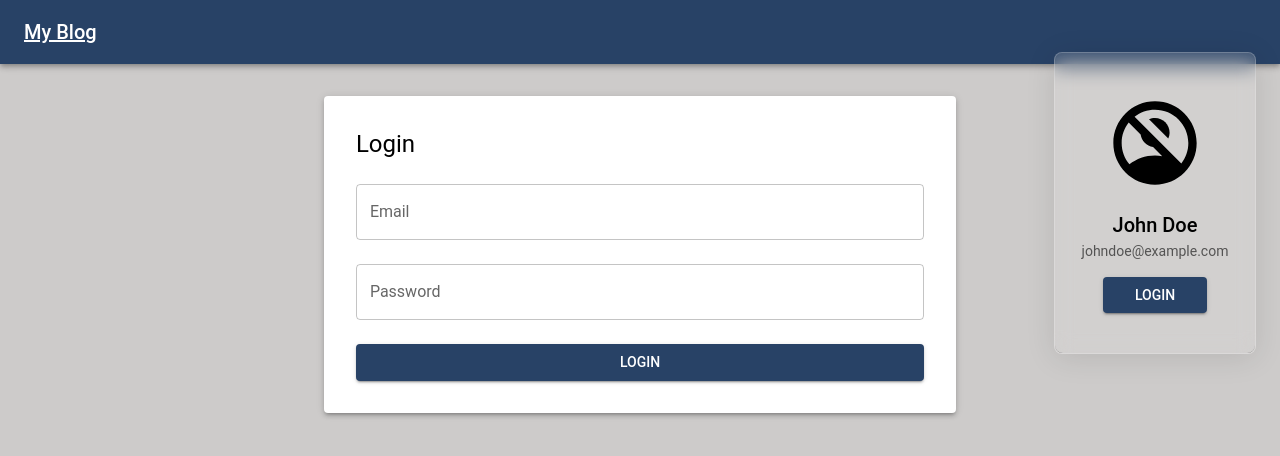
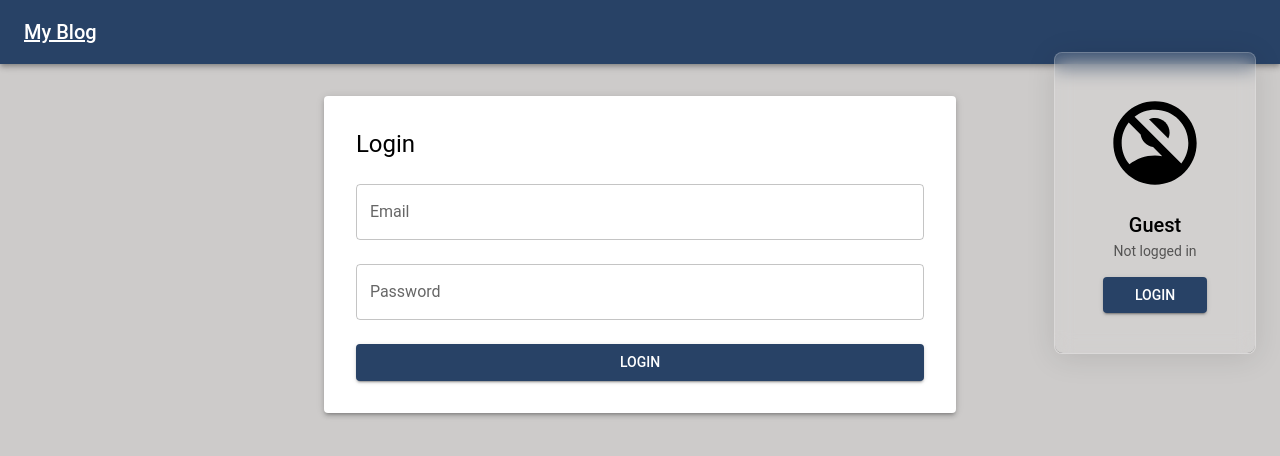
Before and after one commit to deepaksp24/my-blog-frontend, a React (Create React App) app: page /login in a window 1280 px wide. Both pictures are taken after a click on the button 1236 px from the left and 32 px from the top of the page. Shown: the top 456 px of the page. Built offline with nearby package versions, Linux system fonts and the light colour scheme; no server answers; some icons are missing.

Commit message:
feature : login and store JWT token

```diff
--- a/src/App.js
+++ b/src/App.js
@@ -1,5 +1,6 @@
 import { Container } from "@mui/material";
 import "./App.css";
+import { UserProvider } from "./context/UserContext";
 import Navbar from "./pages/Navbar";
 import { Route, Routes } from "react-router-dom";
 import Login from "./pages/Login";
@@ -9,7 +10,7 @@ import Register from "./pages/Register";
 
 function App({ toggleColorMode }) {
   return (
-    <>
+    <UserProvider>
       <Navbar toggleColorMode={toggleColorMode} />
       <Container sx={{ mt: 4 }}>
         <Routes>
@@ -19,7 +20,7 @@ function App({ toggleColorMode }) {
           <Route path="/register" element={<Register />} />
         </Routes>
       </Container>
-    </>
+    </UserProvider>
   );
 }
 
--- a/src/api/blog.js
+++ b/src/api/blog.js
@@ -46,3 +46,29 @@ export const loginUser = async (payload) => {
   const result = await response.json();
   return result?.body;
 };
+
+export async function verifyUser(token) {
+  try {
+    const res = await fetch(`${BASE_URL}auth/verify`, {
+      method: "POST",
+      headers: {
+        "Content-Type": "application/json",
+      },
+      body: JSON.stringify({ token: token }),
+    });
+
+    const data = await res.json();
+
+    if (data.body?.status) {
+      return {
+        username: data.body.user_name,
+        email: data.body.display_name,
+      };
+    }
+
+    return null;
+  } catch (err) {
+    console.error("Verification failed:", err);
+    return null;
+  }
+}
--- a/src/components/AccountMenu.jsx
+++ b/src/components/AccountMenu.jsx
@@ -2,9 +2,12 @@ import { Box, Typography, Button } from "@mui/material";
 import { useNavigate } from "react-router-dom";
 import AccountCircleIcon from "@mui/icons-material/AccountCircle";
 import { NoAccountsRounded } from "@mui/icons-material";
+import { useUser } from "../context/UserContext";
+
 export default function AccountMenu() {
   const navigate = useNavigate();
-
+  const { username, email } = useUser();
+  const isLoggedIn = username && email;
   return (
     <Box
       sx={{
@@ -21,13 +24,24 @@ export default function AccountMenu() {
       }}
     >
       {/* <AccountCircleIcon sx={{ fontSize: 100 }} /> */}
-      <NoAccountsRounded sx={{ fontSize: 100 }} />
-
+      {isLoggedIn ? (
+        <>
+          <AccountCircleIcon sx={{ fontSize: 100 }} />
           <Typography variant="h6" mt={2}>
-        John Doe
+            {username}
           </Typography>
           <Typography variant="body2" color="text.secondary">
-        johndoe@example.com
+            {email}
+          </Typography>
+        </>
+      ) : (
+        <>
+          <NoAccountsRounded sx={{ fontSize: 100 }} />
+          <Typography variant="h6" mt={2}>
+            Guest
+          </Typography>
+          <Typography variant="body2" color="text.secondary">
+            Not logged in
           </Typography>
           <Button
             variant="contained"
@@ -36,6 +50,8 @@ export default function AccountMenu() {
           >
             Login
           </Button>
+        </>
+      )}
     </Box>
   );
 }
--- /dev/null
+++ b/src/context/UserContext.jsx
@@ -0,0 +1,25 @@
+import { createContext, useContext, useEffect, useState } from "react";
+import { verifyUser } from "../api/blog";
+
+const UserContext = createContext();
+export const useUser = () => useContext(UserContext);
+
+export const UserProvider = ({ children }) => {
+  const [user, setUser] = useState({ username: "", email: "" });
+
+  useEffect(() => {
+    const token = localStorage.getItem("token");
+    if (!token) return;
+
+    verifyUser(token).then((data) => {
+      if (data) setUser(data);
+      else localStorage.removeItem("token");
+    });
+  }, []);
+
+  return (
+    <UserContext.Provider value={{ ...user, setUser }}>
+      {children}
+    </UserContext.Provider>
+  );
+};
--- a/src/pages/Login.jsx
+++ b/src/pages/Login.jsx
@@ -1,19 +1,31 @@
-import React, { useState } from "react";
+import React, { useState, navigate } from "react";
 import { Box, Grid, TextField, Button, Typography, Paper } from "@mui/material";
-import { loginUser } from "../api/blog";
+import { loginUser, verifyUser } from "../api/blog";
+import { useUser } from "../context/UserContext";
 
 function Login() {
   const [email, setEmail] = useState("");
   const [password, setPassword] = useState("");
 
+  const { setUser } = useUser();
   const handleLogin = async (e) => {
     e.preventDefault();
 
     try {
       const userData = await loginUser({ email, password });
       localStorage.setItem("token", userData.access_token);
-      console.log("Login success:", userData);
-      // maybe redirect: window.location.href = "/"
+
+      // Verify token and fetch user info
+      const res = await verifyUser(userData.access_token);
+      if (res.body?.status) {
+        setUser({
+          username: res.body.user_name,
+          displayName: res.body.display_name,
+          userId: res.body.user_id,
+        });
+      }
+
+      navigate("/");
     } catch (err) {
       console.error("Login failed:", err);
     }
```
Also changed, not shown: src/theme.js (+0 -20 lines). Lines whose indentation alone changed are shown as unchanged.
